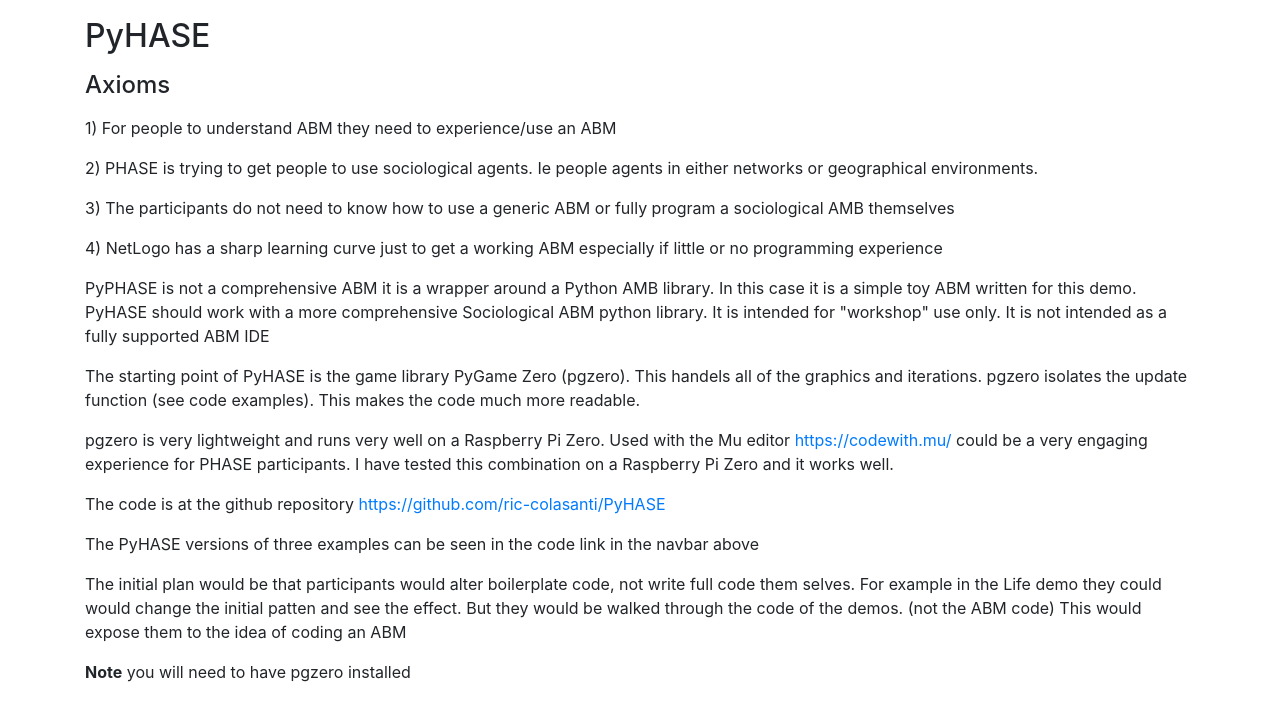
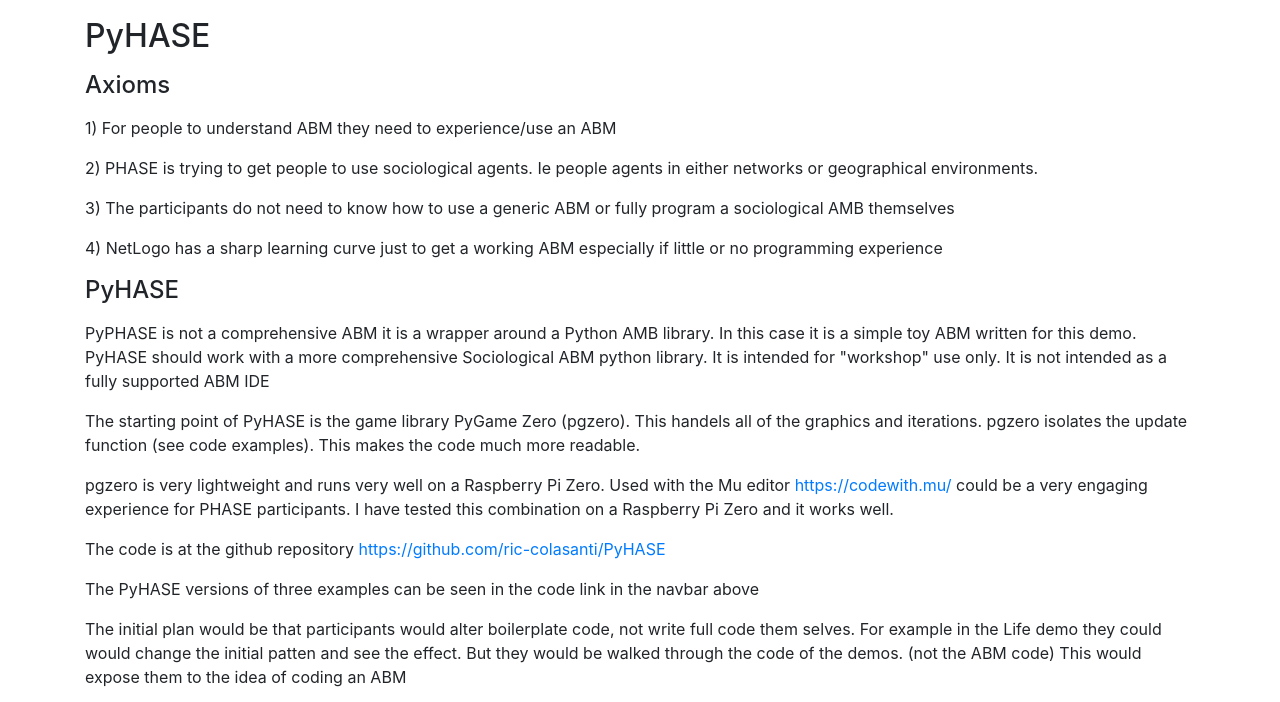
Before and after one commit to ric-colasanti/PyHASE, a plain HTML site: page index.html in a window 1280 px wide. Shown: the part 77-779 px from the top of the page. Drawn offline with nearby package versions, Linux system fonts and the light colour scheme.

Commit message:
Add sub title

```diff
--- a/index.html
+++ b/index.html
@@ -75,6 +75,7 @@
     <p>3) The participants do not need to know how to use a generic ABM or fully program a sociological AMB themselves</p>
     <p>4) NetLogo has a sharp learning curve just to get a working ABM especially if little or no programming experience</p>
 
+    <p><h4>PyHASE</h4></p>
     <p>PyPHASE is not a comprehensive ABM it is a wrapper around a Python AMB library. In this case it is a simple toy ABM written for this demo. PyHASE should work with a more comprehensive Sociological ABM python library. It is intended for "workshop" use only. It is not intended as a fully supported ABM IDE</p>
 
     <p>The starting point of PyHASE is the game library PyGame Zero (pgzero).  This handels all of the graphics and iterations. pgzero isolates the update function (see code examples). This makes the code much more readable.
```
